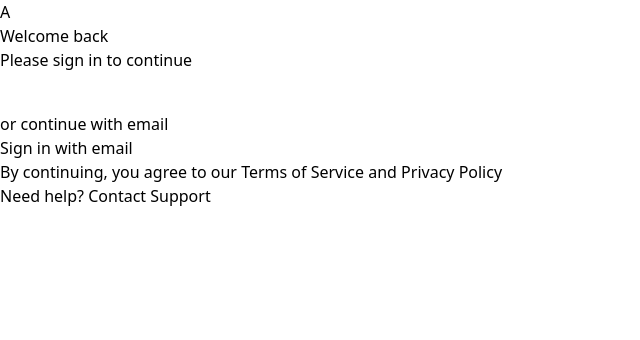
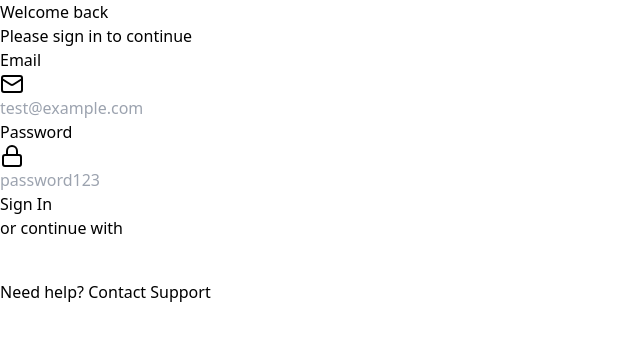
Before and after one commit to pratyush-zluri/bootcamp_project_frontend, a React (Vite) app: page /login in a window 1280 px wide. Shown: the top 340 px of the page, without its empty margins (0-640 px from the left). Built offline with nearby package versions, Linux system fonts and the light colour scheme.

Commit message:
added batch delete and batch restore functionality

```diff
--- a/src/api/transactionApi.ts
+++ b/src/api/transactionApi.ts
@@ -44,6 +44,22 @@ export const transactionApi = {
     hardDeleteTransaction: async (id: number) => {
         const response = await axios.delete<{ message: string }>(`${API_BASE_URL}/transactions/${id}`);
         return response.data;
+    },
+
+    batchRestoreTransactions: async (ids: number[]) => {
+        const response = await axios.put<{ message: string }>(
+            `${API_BASE_URL}/transactions/batch-restore`,
+            { ids }
+        );
+        return response.data.message;
+    },
+
+    batchHardDeleteTransactions: async (ids: number[]) => {
+        const response = await axios.put<{ message: string }>(
+            `${API_BASE_URL}/transactions/batch-hard-delete`,
+            { ids }
+        );
+        return response.data.message;
     },
 
     addTransaction: async (transaction: TransactionCreateDTO) => {
--- a/src/components/Navbar.tsx
+++ b/src/components/Navbar.tsx
@@ -41,11 +41,7 @@ const Navbar: React.FC = () => {
                     {/* Left Section: Logo and Navigation */}
                     <div className="flex items-center">
                         {/* Logo */}
-                        <img
-                            alt="Company Logo"
-                            className="h-10 w-10"
-                            src="https://storage.googleapis.com/a1aa/image/scY30Hui4U6FBdcvRCP5iD3m7M6Ete3lFY0edn5GelfyKAcQB.jpg"
-                        />
+                        <h1 className='font-extrabold text-xl text-zinc-600'>Transactify</h1>
                         {/* Desktop Navigation */}
                         <nav className="hidden md:flex md:space-x-8 ml-6">
                             <Link
--- a/src/pages/Login.tsx
+++ b/src/pages/Login.tsx
@@ -1,14 +1,16 @@
-import React from 'react';
+import React, { useState } from 'react';
 import { useNavigate } from 'react-router-dom';
 import { toast } from 'react-toastify';
 import { GoogleLogin, CredentialResponse } from '@react-oauth/google';
 import { useAuth } from '../App';
-import { Loader2 } from 'lucide-react';
+import { Loader2, Mail, Lock } from 'lucide-react';
 
 const LoginPage: React.FC = () => {
     const navigate = useNavigate();
     const { login } = useAuth();
-    const [isLoading, setIsLoading] = React.useState(false);
+    const [isLoading, setIsLoading] = useState(false);
+    const [email, setEmail] = useState('');
+    const [password, setPassword] = useState('');
 
     const handleSuccess = async (credentialResponse: CredentialResponse) => {
         try {
@@ -39,89 +41,121 @@ const LoginPage: React.FC = () => {
         }
     };
 
-    const handleFailure = () => {
-        toast.error('Login failed. Please try again.');
+    const handleEmailLogin = (e: React.FormEvent) => {
+        e.preventDefault();
+        setIsLoading(true);
+
+        // Hardcoded credentials check
+        if (email === 'test@example.com' && password === 'password123') {
+            const userInfo = {
+                name: 'Test User',
+                email: 'test@example.com',
+                imageUrl: '/api/placeholder/32/32',
+            };
+
+            localStorage.setItem('authToken', 'dummy-token');
+            localStorage.setItem('user', JSON.stringify(userInfo));
+            login();
+
+            toast.success('Welcome back, Test User! 👋');
+            navigate('/dashboard');
+        } else {
+            toast.error('Invalid credentials. Use test@example.com / password123');
+        }
+
         setIsLoading(false);
     };
 
     return (
-        <div className="min-h-screen bg-gradient-to-br from-blue-50 via-white to-purple-50 flex flex-col items-center justify-center p-4">
-            {/* Logo Section */}
+        <div className="min-h-screen bg-gradient-to-br from-indigo-500 via-purple-500 to-pink-500 flex flex-col items-center justify-center p-4">
             <div className="mb-8 animate-fade-in">
-                <div className="w-16 h-16 bg-blue-600 rounded-lg flex items-center justify-center mb-4 mx-auto shadow-lg">
-                    <span className="text-2xl text-white font-bold">A</span>
-                </div>
-                <h1 className="text-2xl md:text-3xl font-bold text-gray-800 text-center">
+                <h1 className="text-3xl md:text-4xl font-bold text-white text-center">
                     Welcome back
                 </h1>
-                <p className="text-gray-600 text-center mt-2">
+                <p className="text-gray-100 text-center mt-2">
                     Please sign in to continue
                 </p>
             </div>
 
-            {/* Login Card */}
-            <div className="bg-white/80 backdrop-blur-sm shadow-xl rounded-2xl p-6 md:p-8 w-full max-w-md border border-gray-100 animate-slide-up">
-                <div className="space-y-6">
-                    {/* Google Login Button */}
+            <div className="bg-white/90 backdrop-blur-lg shadow-2xl rounded-2xl p-8 w-full max-w-md border border-white/20 animate-slide-up">
+                <form onSubmit={handleEmailLogin} className="space-y-6">
+                    <div>
+                        <label className="block text-sm font-medium text-gray-700 mb-1">
+                            Email
+                        </label>
+                        <div className="relative">
+                            <Mail className="w-5 h-5 text-gray-400 absolute left-3 top-1/2 transform -translate-y-1/2" />
+                            <input
+                                type="email"
+                                value={email}
+                                onChange={(e) => setEmail(e.target.value)}
+                                className="w-full pl-10 pr-4 py-2 border border-gray-300 rounded-lg focus:ring-2 focus:ring-indigo-500 focus:border-transparent"
+                                placeholder="test@example.com"
+                            />
+                        </div>
+                    </div>
+
+                    <div>
+                        <label className="block text-sm font-medium text-gray-700 mb-1">
+                            Password
+                        </label>
+                        <div className="relative">
+                            <Lock className="w-5 h-5 text-gray-400 absolute left-3 top-1/2 transform -translate-y-1/2" />
+                            <input
+                                type="password"
+                                value={password}
+                                onChange={(e) => setPassword(e.target.value)}
+                                className="w-full pl-10 pr-4 py-2 border border-gray-300 rounded-lg focus:ring-2 focus:ring-indigo-500 focus:border-transparent"
+                                placeholder="password123"
+                            />
+                        </div>
+                    </div>
+
+                    <button
+                        type="submit"
+                        className="w-full px-4 py-3 text-sm font-medium text-white bg-gradient-to-r from-indigo-500 to-purple-500 rounded-lg hover:from-indigo-600 hover:to-purple-600 transition-all duration-200"
+                        disabled={isLoading}
+                    >
+                        {isLoading ? (
+                            <Loader2 className="w-5 h-5 animate-spin mx-auto" />
+                        ) : (
+                            'Sign In'
+                        )}
+                    </button>
+
+                    <div className="relative">
+                        <div className="absolute inset-0 flex items-center">
+                            <div className="w-full border-t border-gray-200" />
+                        </div>
+                        <div className="relative flex justify-center text-sm">
+                            <span className="px-2 text-gray-500 bg-white">
+                                or continue with
+                            </span>
+                        </div>
+                    </div>
+
                     <div className="relative">
                         {isLoading && (
                             <div className="absolute inset-0 bg-white/80 backdrop-blur-sm flex items-center justify-center rounded-lg z-10">
-                                <Loader2 className="w-6 h-6 text-blue-600 animate-spin" />
+                                <Loader2 className="w-6 h-6 text-indigo-600 animate-spin" />
                             </div>
                         )}
                         <div className="flex justify-center">
                             <GoogleLogin
                                 onSuccess={handleSuccess}
-                                onError={handleFailure}
+                                onError={() => toast.error('Login failed')}
                                 theme="outline"
                                 size="large"
                                 width="300"
                             />
                         </div>
                     </div>
-
-                    {/* Divider */}
-                    <div className="relative">
-                        <div className="absolute inset-0 flex items-center">
-                            <div className="w-full border-t border-gray-200" />
-                        </div>
-                        <div className="relative flex justify-center text-sm">
-                            <span className="px-2 text-gray-500 bg-white">
-                                or continue with email
-                            </span>
-                        </div>
-                    </div>
-
-                    {/* Email Form Placeholder */}
-                    <div className="space-y-4">
-                        <button
-                            className="w-full px-4 py-2 text-sm font-medium text-gray-700 bg-gray-50 border border-gray-200 rounded-lg hover:bg-gray-100 transition-colors duration-200"
-                            onClick={() => toast.info('Email login coming soon!')}
-                        >
-                            Sign in with email
-                        </button>
-                    </div>
-                </div>
-
-                {/* Terms and Privacy */}
-                <div className="mt-6 text-center">
-                    <p className="text-sm text-gray-600">
-                        By continuing, you agree to our{' '}
-                        <button className="text-blue-600 hover:text-blue-800 transition-colors duration-200">
-                            Terms of Service
-                        </button>{' '}
-                        and{' '}
-                        <button className="text-blue-600 hover:text-blue-800 transition-colors duration-200">
-                            Privacy Policy
-                        </button>
-                    </p>
-                </div>
+                </form>
             </div>
 
-            {/* Help Link */}
-            <p className="mt-8 text-sm text-gray-600 animate-fade-in">
+            <p className="mt-8 text-sm text-white animate-fade-in">
                 Need help?{' '}
-                <button className="text-blue-600 hover:text-blue-800 transition-colors duration-200">
+                <button className="text-pink-200 hover:text-white transition-colors duration-200">
                     Contact Support
                 </button>
             </p>
```
Also changed, not shown: src/components/CSVUpload.tsx (+0 -31 lines), src/pages/softDeleted.tsx (+130 -35 lines).
